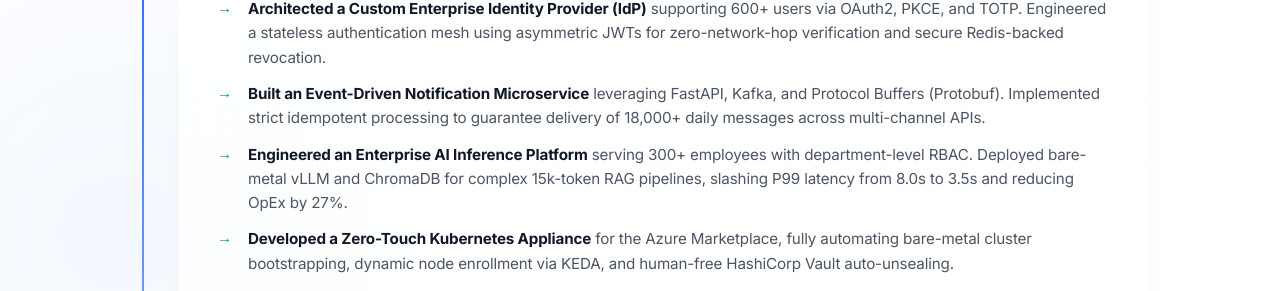
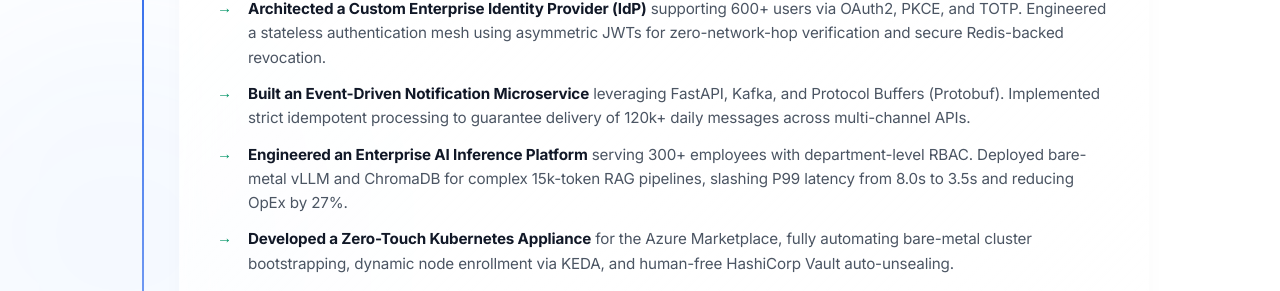
Before and after one commit to surjit7/surjit7.github.io, a Jekyll site: the page built from index.md, in a window 1280 px wide and 900 px high, scrolled down 1015 px. Shown: the part 176-467 px from the top of the window. Built offline with Jekyll 4.4.1, drawn with Linux system fonts in a browser that asks for light colours.

Commit message:
Update experience.html

```diff
--- a/_includes/experience.html
+++ b/_includes/experience.html
@@ -185,7 +185,7 @@
 
         <ul class="premium-achievements">
           <li><strong>Architected a Custom Enterprise Identity Provider (IdP)</strong> supporting 600+ users via OAuth2, PKCE, and TOTP. Engineered a stateless authentication mesh using asymmetric JWTs for zero-network-hop verification and secure Redis-backed revocation.</li>
-          <li><strong>Built an Event-Driven Notification Microservice</strong> leveraging FastAPI, Kafka, and Protocol Buffers (Protobuf). Implemented strict idempotent processing to guarantee delivery of 18,000+ daily messages across multi-channel APIs.</li>
+          <li><strong>Built an Event-Driven Notification Microservice</strong> leveraging FastAPI, Kafka, and Protocol Buffers (Protobuf). Implemented strict idempotent processing to guarantee delivery of 120k+ daily messages across multi-channel APIs.</li>
           <li><strong>Engineered an Enterprise AI Inference Platform</strong> serving 300+ employees with department-level RBAC. Deployed bare-metal vLLM and ChromaDB for complex 15k-token RAG pipelines, slashing P99 latency from 8.0s to 3.5s and reducing OpEx by 27%.</li>
           <li><strong>Developed a Zero-Touch Kubernetes Appliance</strong> for the Azure Marketplace, fully automating bare-metal cluster bootstrapping, dynamic node enrollment via KEDA, and human-free HashiCorp Vault auto-unsealing.</li>
           <li><strong>Directed a Team of 4 Junior Engineers</strong>, enforcing rigorous code quality standards, overseeing sprint execution, and mentoring on modern distributed systems design.</li>
```
